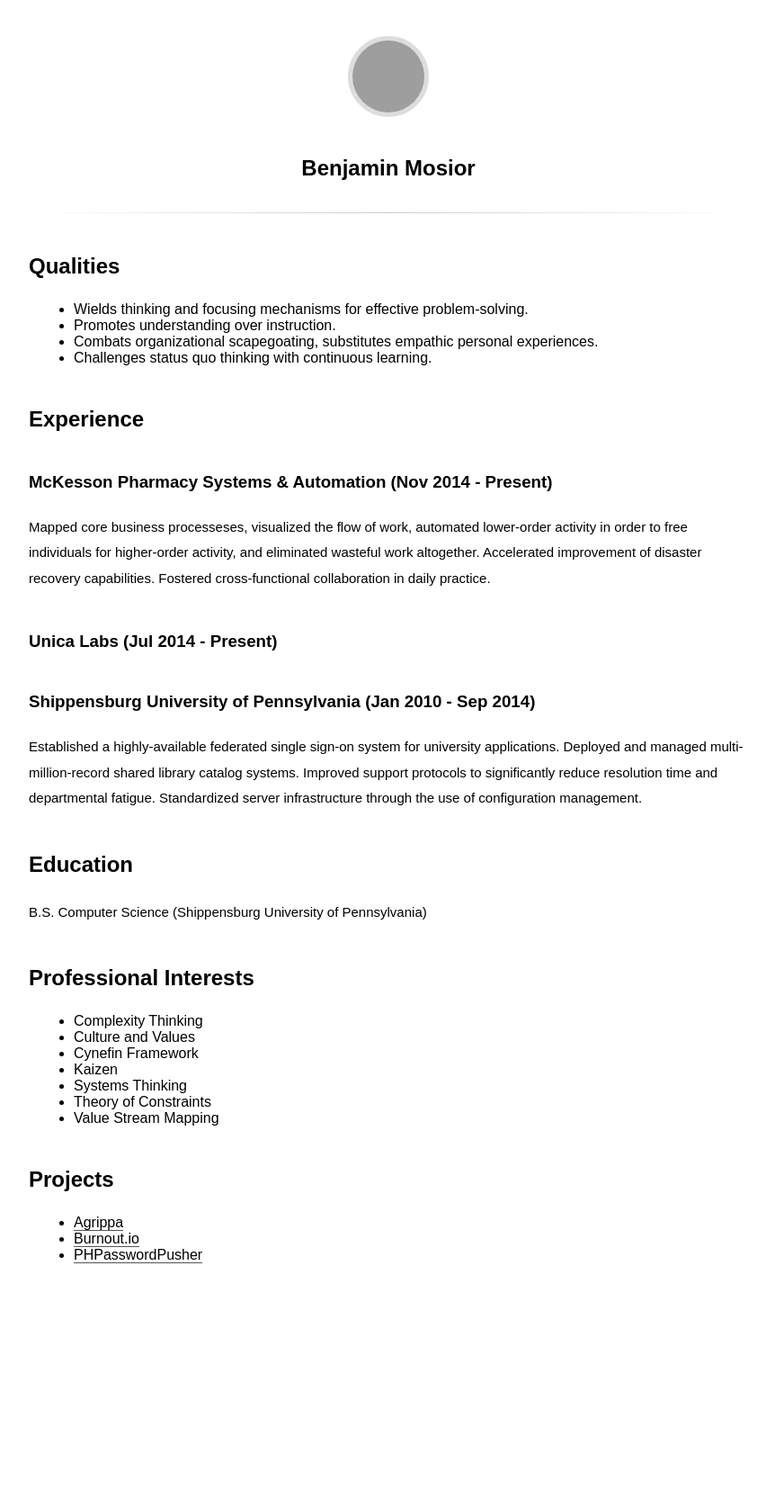
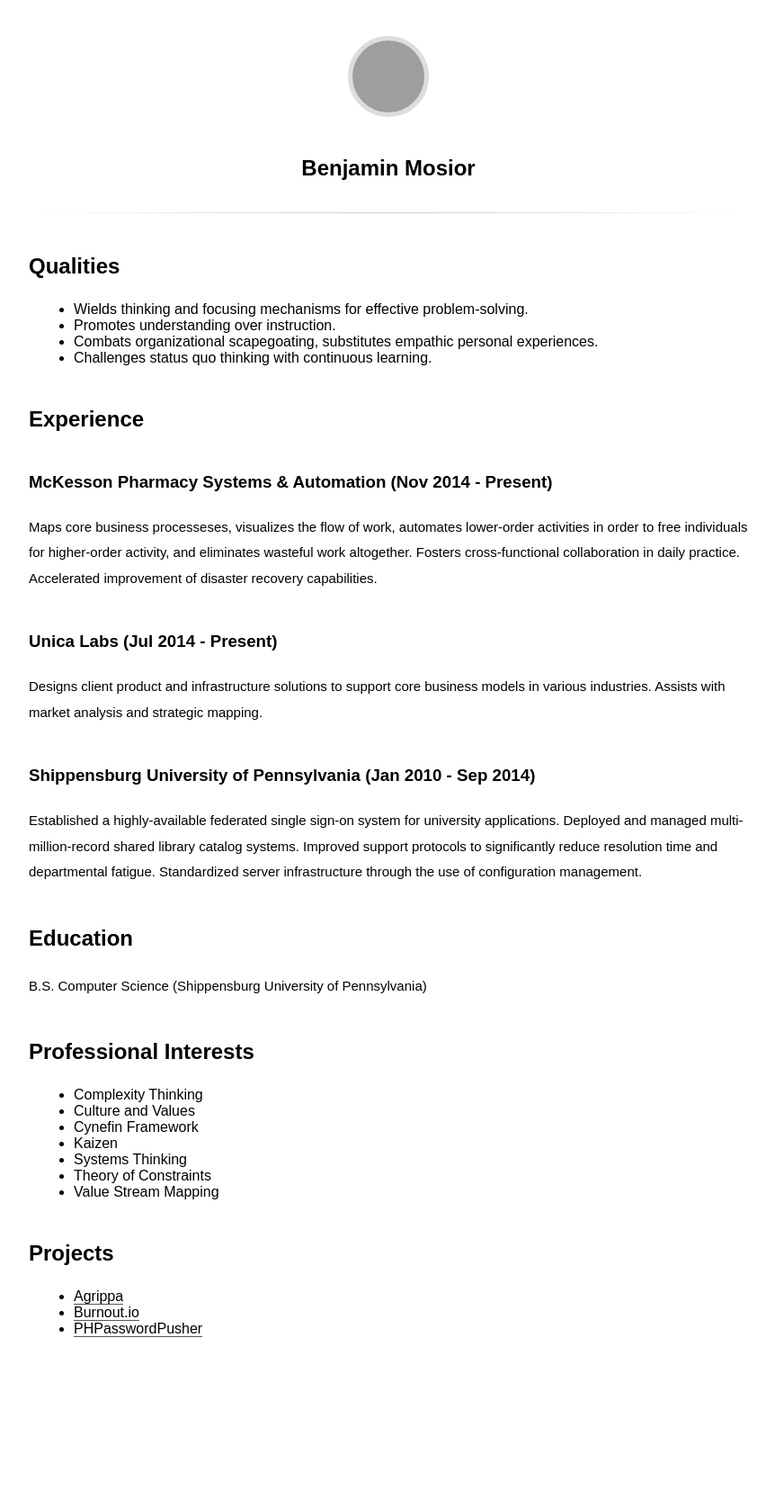
Before and after one commit to bemosior/bemosior.github.io, a Jekyll site: the page built from resume.md, in a window 1280 px wide. Shown: the whole page at 90% size, without its empty margins (208-1070 px from the left). Built offline with Jekyll 4.4.1, drawn with Linux system fonts in a browser that asks for light colours; some web fonts are replaced; before the commit the page ends 1594 px from its top, so only the background shows below that; grey boxes are pictures that could not be loaded.

Commit message:
Revise experience.

```diff
--- a/resume.md
+++ b/resume.md
@@ -14,9 +14,11 @@ title: Benjamin Mosior
 
 ### McKesson Pharmacy Systems & Automation (Nov 2014 - Present)
 
-Mapped core business processeses, visualized the flow of work, automated lower-order activity in order to free individuals for higher-order activity, and eliminated wasteful work altogether. Accelerated improvement of disaster recovery capabilities. Fostered cross-functional collaboration in daily practice.
+Maps core business processeses, visualizes the flow of work, automates lower-order activities in order to free individuals for higher-order activity, and eliminates wasteful work altogether. Fosters cross-functional collaboration in daily practice. Accelerated improvement of disaster recovery capabilities.
 
 ### Unica Labs (Jul 2014 - Present)
+
+Designs client product and infrastructure solutions to support core business models in various industries. Assists with market analysis and strategic mapping.
 
 ### Shippensburg University of Pennsylvania (Jan 2010 - Sep 2014)
 
```
